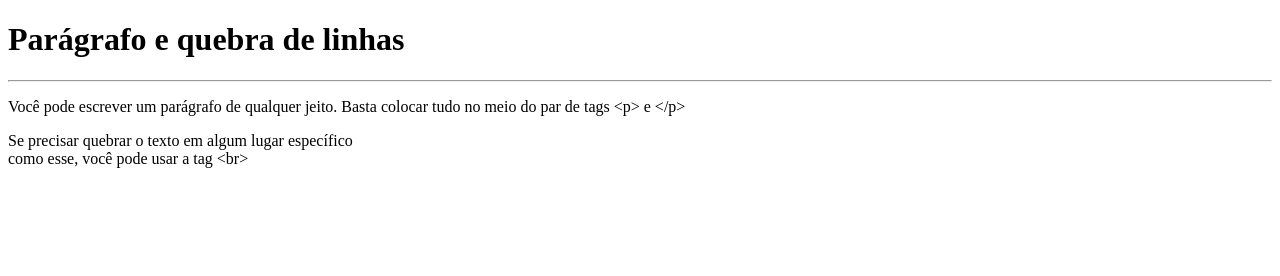
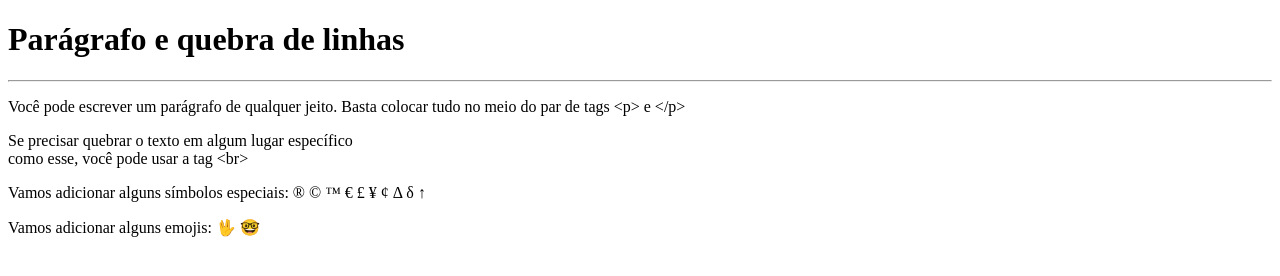
Before and after one commit to HarukaYamamoto0/html-css, a plain HTML site: page ex002/index.html in a window 1280 px wide. Drawn offline with Linux system fonts and the light colour scheme.

Commit message:
symbols and emojis on the website

```diff
--- a/ex002/index.html
+++ b/ex002/index.html
@@ -18,5 +18,20 @@
     específico <br> como esse,
     você pode usar a tag &ltbr&gt
   </p>
+  <p>Vamos adicionar alguns símbolos especiais:
+     &reg;
+     &copy;
+     &trade;
+     &euro;
+     &pound;
+     &yen;
+     &cent;
+     &Delta;
+     &delta;
+     &uarr;
+  </p>
+  <p>Vamos adicionar alguns emojis:
+    &#x1F596; &#x1F913;
+  </p>
 </body>
 </html>
```
